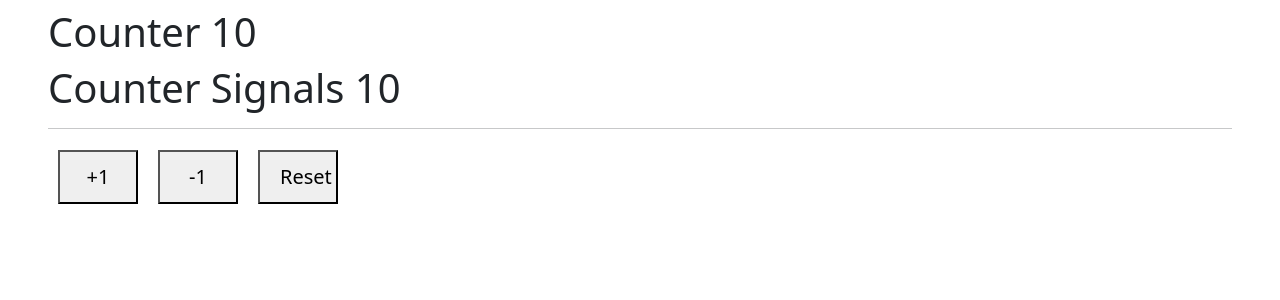
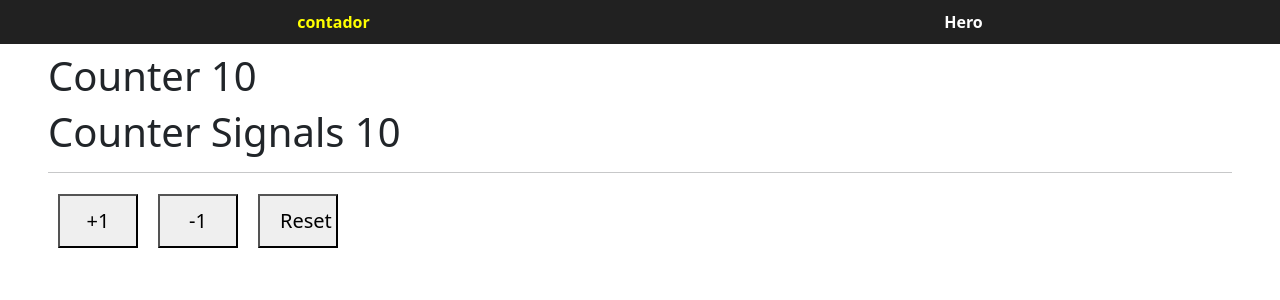
Before and after one commit to eliato/angular2025, an Angular app in the folder test-pbs/: page / in a window 1280 px wide. Shown: the top 300 px of the page. Built offline with nearby package versions, Linux system fonts and the light colour scheme.

Commit message:
add routerLink and active

```diff
--- a/test-pbs/src/app/app.component.html
+++ b/test-pbs/src/app/app.component.html
@@ -1,3 +1,5 @@
+
+<app-navbar/>
 <section class="mx-5 mt-2">
   <router-outlet />
 
--- a/test-pbs/src/app/app.component.ts
+++ b/test-pbs/src/app/app.component.ts
@@ -1,9 +1,10 @@
 import { Component } from '@angular/core';
 import { RouterOutlet } from '@angular/router';
+import { NavbarComponent } from './components/navbar/navbar.component';
 
 @Component({
   selector: 'app-root',
-  imports: [RouterOutlet],
+  imports: [RouterOutlet, NavbarComponent],
   templateUrl: './app.component.html',
   styleUrl: './app.component.css'
 })
--- /dev/null
+++ b/test-pbs/src/app/components/navbar/navbar.component.css
@@ -0,0 +1,17 @@
+nav {
+  display: flex;
+  justify-content: space-around;
+  background-color: #212121;
+  columns: white;
+  padding: 10px;
+}
+
+nav a {
+  color: white;
+  text-decoration: none;
+  font-weight: bold;
+}
+
+nav a.active {
+  color: yellow;
+}
--- /dev/null
+++ b/test-pbs/src/app/components/navbar/navbar.component.html
@@ -0,0 +1,4 @@
+<nav>
+  <a routerLink="/" routerLinkActive="active" [routerLinkActiveOptions]="{exact: true}">contador</a>
+  <a routerLink="/hero" [routerLinkActive]="'active'">Hero</a>
+</nav>
```
Also changed, not shown: test-pbs/src/app/components/navbar/navbar.component.ts (added, +13 -0 lines).
